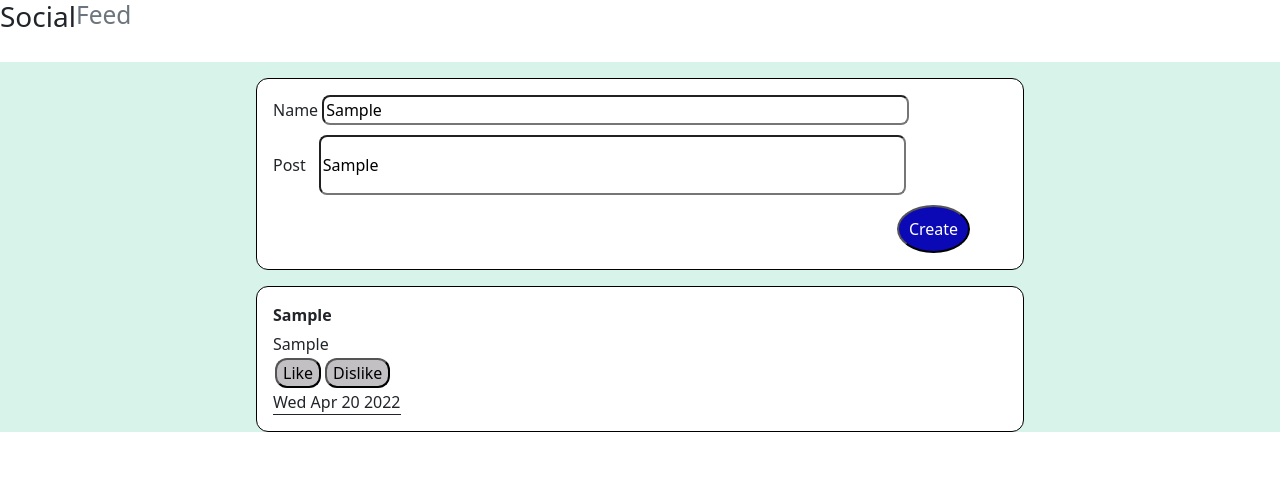
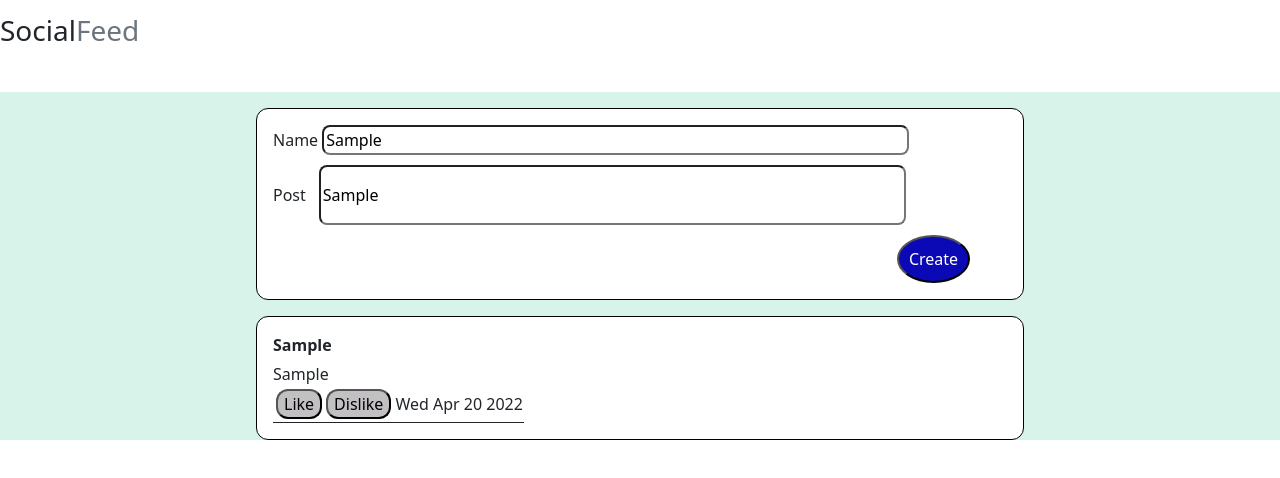
Before and after one commit to alykane20/Social-feed-Project, a React (Create React App) app: page / in a window 1280 px wide. Both pictures are taken after typing "Sample", "Sample" into the empty fields and a click on the button "Create". Shown: the top 478 px of the page. Built offline with nearby package versions, Linux system fonts and the light colour scheme.

Commit message:
Final update of styling

```diff
--- a/src/Components/DisplayPosts/DisplayPosts.css
+++ b/src/Components/DisplayPosts/DisplayPosts.css
@@ -14,3 +14,7 @@
 .like-dislike{
     display: inline;
   }
+
+  .datetime{
+      color: blueviolet;
+  }
--- a/src/Components/DisplayPosts/DisplayPosts.jsx
+++ b/src/Components/DisplayPosts/DisplayPosts.jsx
@@ -17,10 +17,12 @@ const DisplayPosts = (props) => {
             <div key={index} className='display'>
               <div className='name'>{post.name}</div>
               <div>{post.post}</div>
-              <div className='like-dislike'>
-                <PostFormat />
-              </div>
-                <Datetime />
+                <table>
+                  <tr>
+                    <td colspan="2"> <PostFormat /> </td>
+                    <td colspan="2"> <Datetime /></td>
+                </tr>
+                </table>
               </div>
           )};
         })}
--- a/src/Components/NavBar/NavBar.css
+++ b/src/Components/NavBar/NavBar.css
@@ -1,4 +1,6 @@
 .nav{
     background-color: white;
     padding-bottom: 1em;
+    padding-top: .5em;
+    padding-left: 1em;
 }
--- a/src/Components/NavBar/NavBar.jsx
+++ b/src/Components/NavBar/NavBar.jsx
@@ -3,7 +3,7 @@ import './NavBar.css'
 const NavBar = (props) => {
     return (
         <h3 className='nav'>Social
-        <small className='text-muted'>Feed</small></h3>
+        <p className='text-muted'>Feed</p></h3>
      );
 }
 
```
